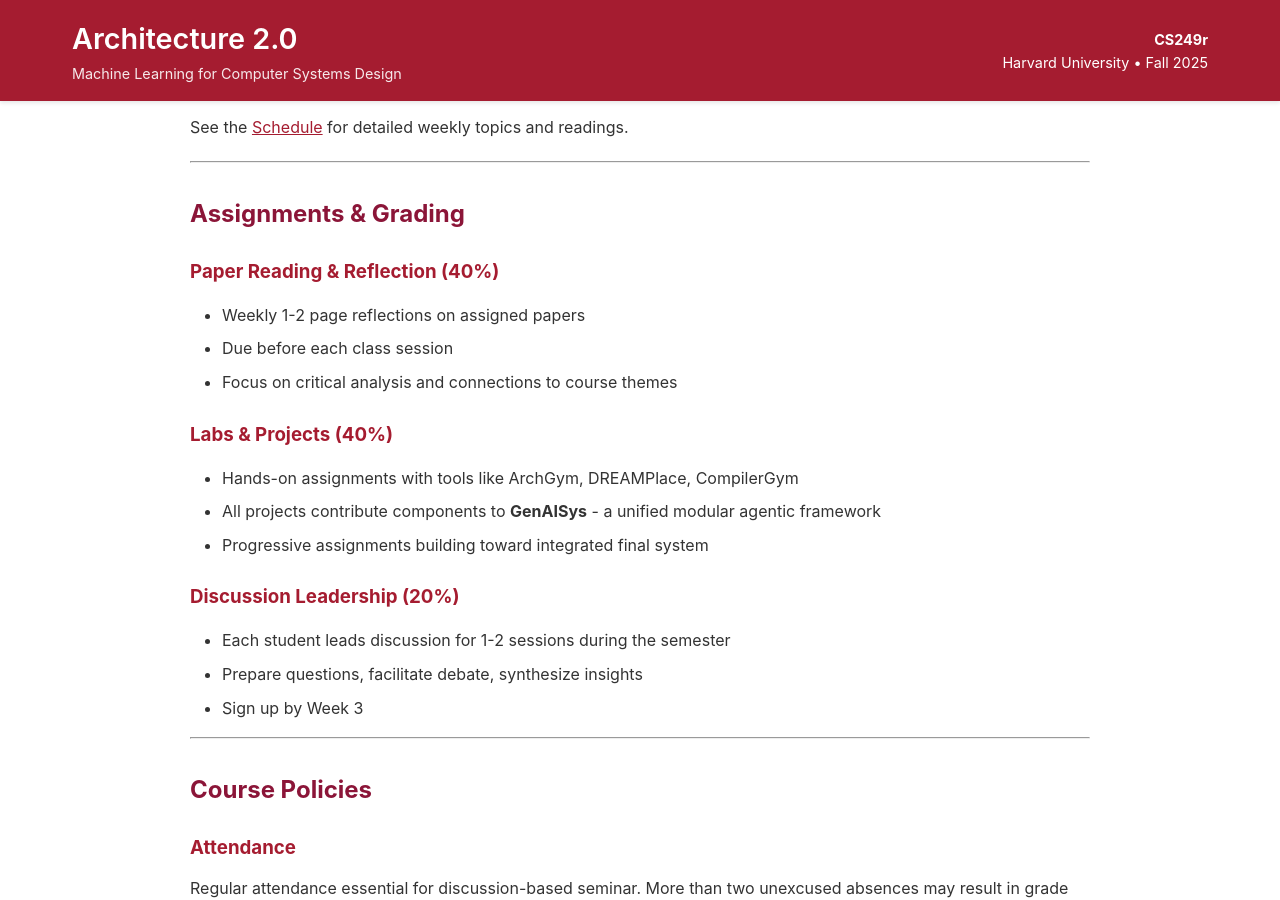
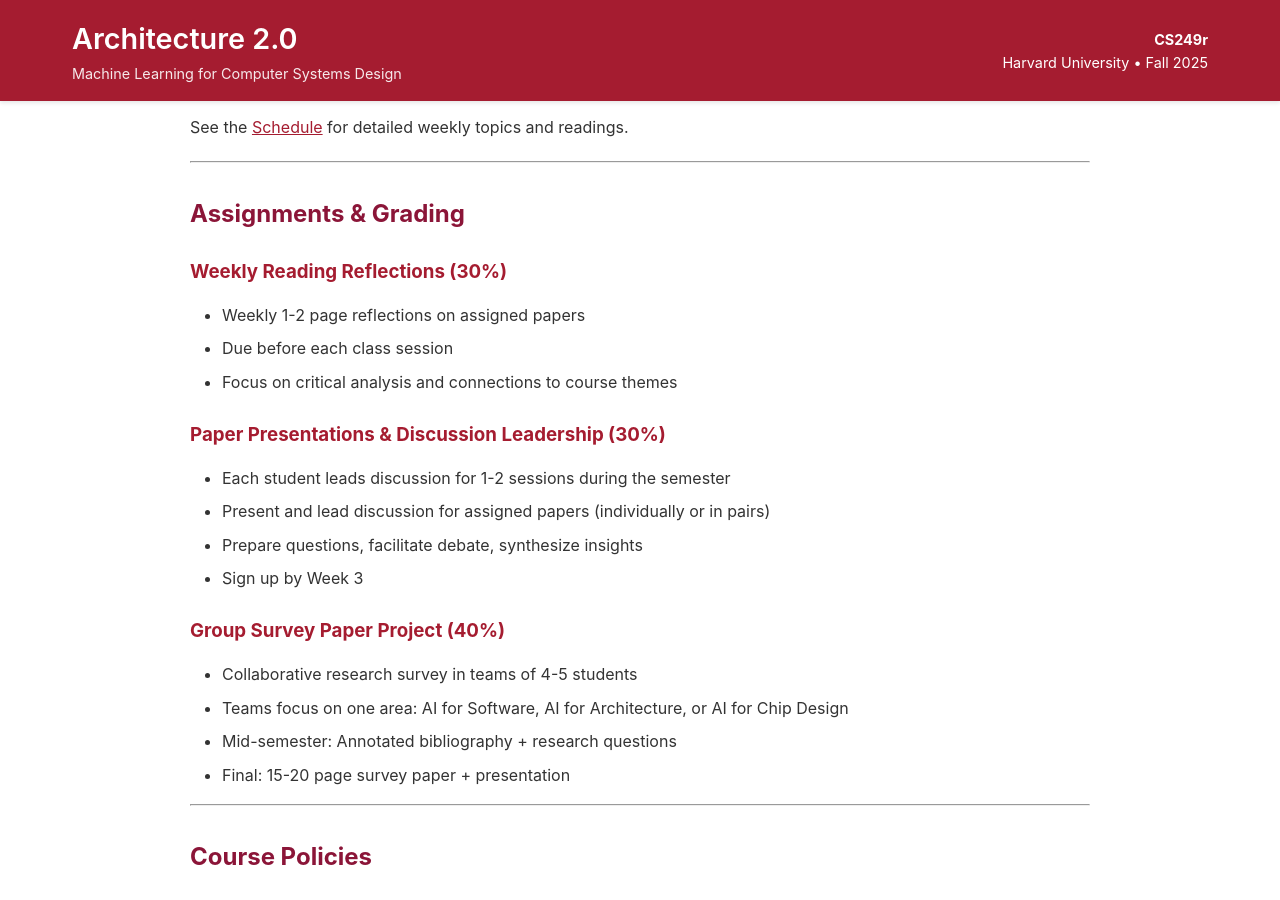
Before and after one commit to harvard-edge/cs249r_fall2025, a Jekyll site: the page built from course/syllabus.md, in a window 1280 px wide and 900 px high, scrolled down 665 px. Built offline with Jekyll 4.4.1, drawn with Linux system fonts in a browser that asks for light colours; our own code applies the rules of GitHub Pages for plain Markdown files.

Commit message:
Clean up grading information and standardize breakdown
- Centralize all grading to syllabus.md as single source of truth
- Update to 30-30-40 breakdown: Reading (30%), Presentations (30%), Group Project (40%)
- Remove duplicate grading table from assignments.md
- Eliminate inconsistencies between pages

```diff
--- a/course/syllabus.md
+++ b/course/syllabus.md
@@ -28,20 +28,22 @@ See the [Schedule](schedule.md) for detailed weekly topics and readings.
 
 ## Assignments & Grading
 
-### Paper Reading & Reflection (40%)
+### Weekly Reading Reflections (30%)
 - Weekly 1-2 page reflections on assigned papers
 - Due before each class session
 - Focus on critical analysis and connections to course themes
 
-### Labs & Projects (40%)
-- Hands-on assignments with tools like ArchGym, DREAMPlace, CompilerGym
-- All projects contribute components to **GenAISys** - a unified modular agentic framework
-- Progressive assignments building toward integrated final system
-
-### Discussion Leadership (20%)
+### Paper Presentations & Discussion Leadership (30%)
 - Each student leads discussion for 1-2 sessions during the semester
+- Present and lead discussion for assigned papers (individually or in pairs)
 - Prepare questions, facilitate debate, synthesize insights
 - Sign up by Week 3
+
+### Group Survey Paper Project (40%)
+- Collaborative research survey in teams of 4-5 students
+- Teams focus on one area: AI for Software, AI for Architecture, or AI for Chip Design
+- Mid-semester: Annotated bibliography + research questions
+- Final: 15-20 page survey paper + presentation
 
 ---
 
```
Also changed, not shown: course/assignments.md (+0 -10 lines).
